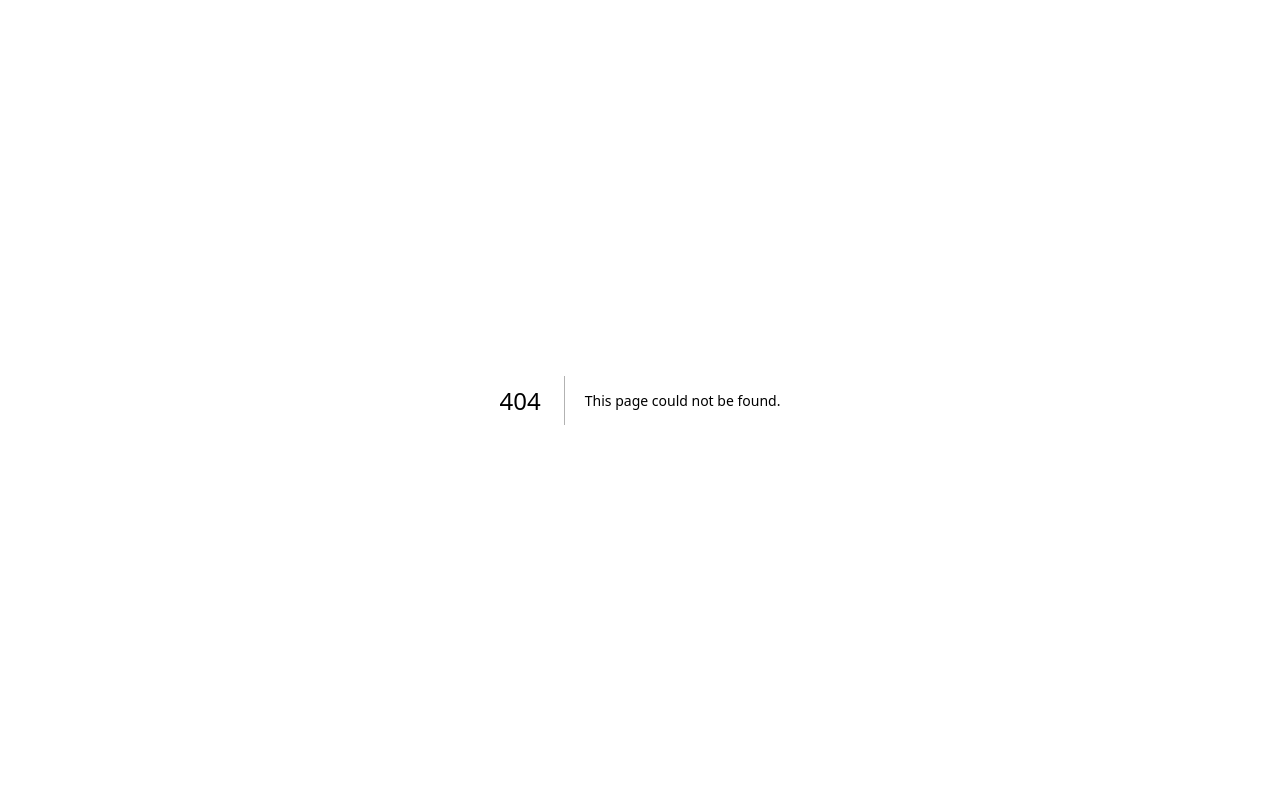
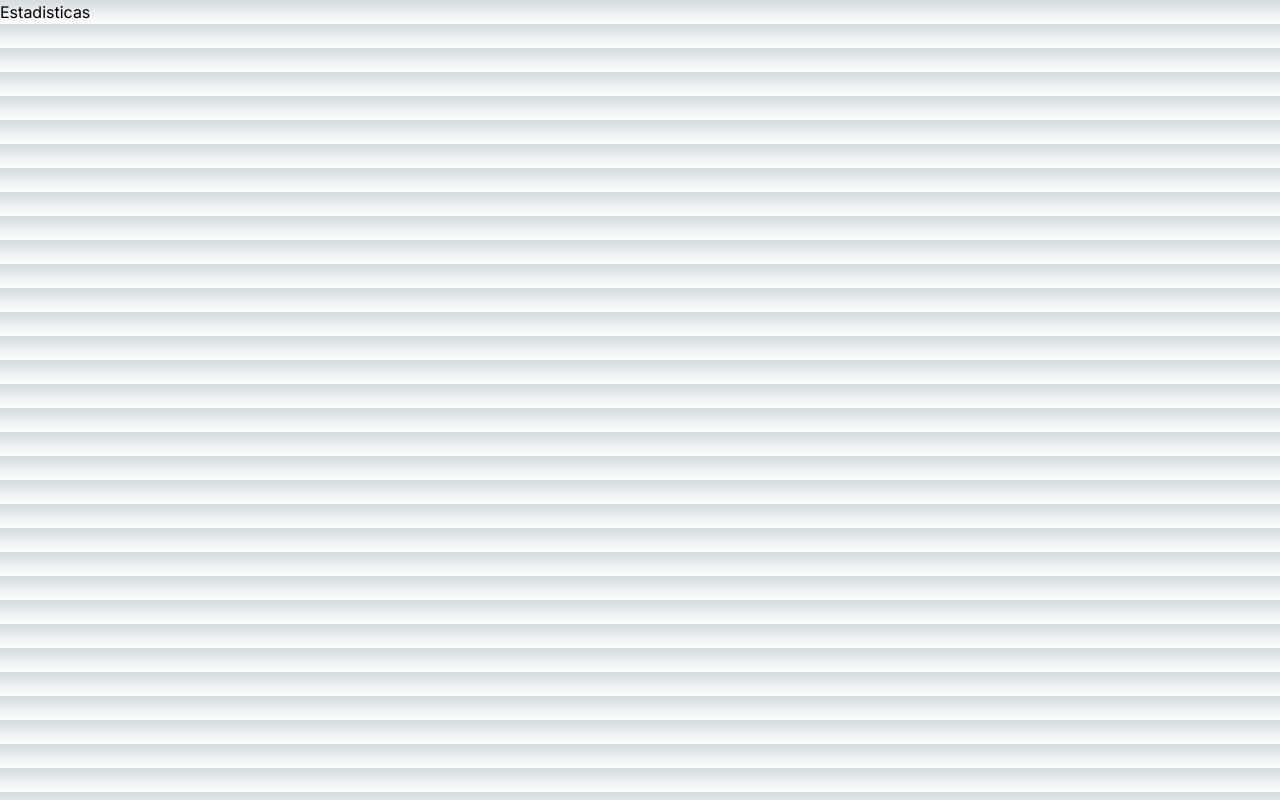
Before and after one commit to No-Country/s13-07-n-node-react, a Next.js app in the folder frontend/: page /estadisticas in a window 1280 px wide. Before the commit this address had no page. Built offline with nearby package versions, Linux system fonts and the light colour scheme.

Commit message:
working yet

```diff
--- /dev/null
+++ b/frontend/app/(router)/estadisticas/layout.tsx
@@ -0,0 +1,18 @@
+import { Metadata } from "next";
+
+const metadata:Metadata = {
+
+    title:"Estadisticas",
+    description:"estadisticas",
+}
+export default function EstadisticasLayout({
+    children,
+    }: {
+    children: React.ReactNode
+    }) {
+    return (
+      <div>
+        {children}
+      </div>
+    )
+}
--- /dev/null
+++ b/frontend/app/(router)/estadisticas/page.tsx
@@ -0,0 +1,12 @@
+import Estadisticas from '@/app/views/Estadisticas'
+import React from 'react'
+
+const page = () => {
+  return (
+    <div>
+        <Estadisticas/>
+    </div>
+  )
+}
+
+export default page;
--- /dev/null
+++ b/frontend/app/views/Estadisticas.tsx
@@ -0,0 +1,9 @@
+import React from 'react'
+
+const Estadisticas = () => {
+  return (
+    <div>Estadisticas</div>
+  )
+}
+
+export default Estadisticas;
```
Also changed, not shown: frontend/app/(router)/inicio/layout.tsx (renamed from frontend/app/inicio/layout.tsx), frontend/app/(router)/inicio/page.tsx (renamed from frontend/app/inicio/page.tsx).
